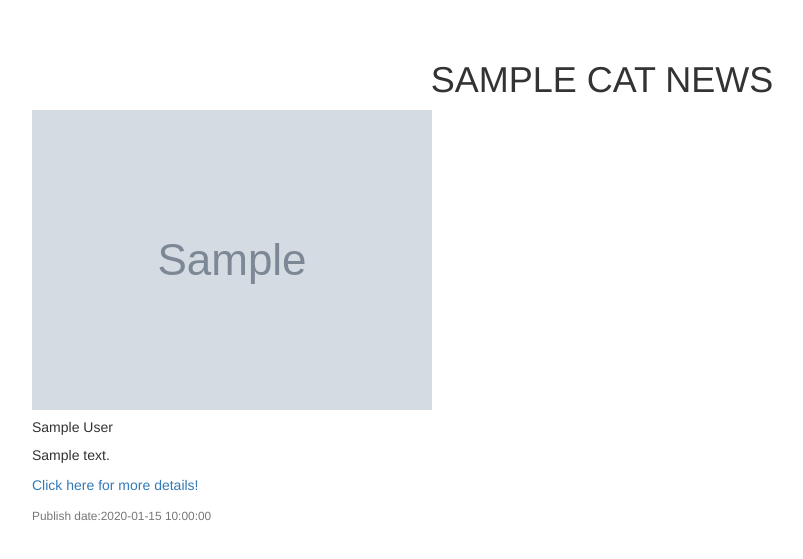
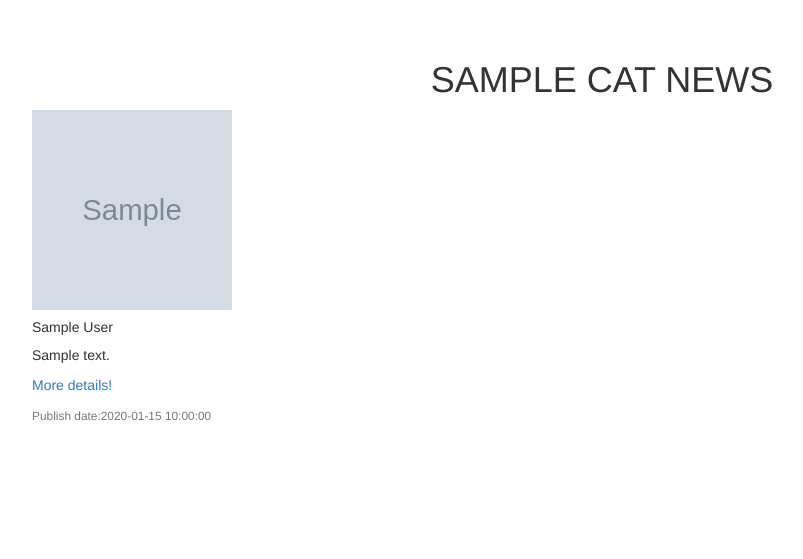
Before and after one commit to brenda-nthenya/news_app, a Python web app: template app/templates/categories.html in a window 1280 px wide. Shown: the part 66-625 px from the top of the page, without its empty margins (38-841 px from the left). Run offline with Jinja, Linux system fonts and the light colour scheme; the template is opened without the code that fills it: most values are stand-ins (such as "Sample title", 1, 10 or a date in 2020); grey boxes marked "Sample" are stand-in pictures; some libraries are stand-ins or nearby versions.

Commit message:
Corrects layout error

```diff
--- a/app/templates/categories.html
+++ b/app/templates/categories.html
@@ -1,18 +1,19 @@
 {% extends 'base.html'%}
+
 {% block content %}
     <br>
     <h1 align="center" class="text-uppercase">{{cat}} NEWS </h3>
         <div class="container">
-            <div class="card-columns">
+            <div class="card-deck">
                 {% for category in category %}
 
                 <div class="card">
-                    <img class="card" src="{{category.image}}" alt="Card image cap" size="100px180">
+                    <img class="card-img-top" src="{{category.image}}" alt="Card image cap" style="width: 200px;height: 200px;">
                     <div class="card-body">
                         <h5 class="card-title">{{category.author}}</h5>
                         <p class="card-text">{{category.description}}</p>
                         <a href="{{category.url}}">
-                        <p class="card-text">Click here for more details!</p>
+                        <p class="card-text">More details!</p>
                         </a>
                     </div>
                     <div class="card-footer">
```
